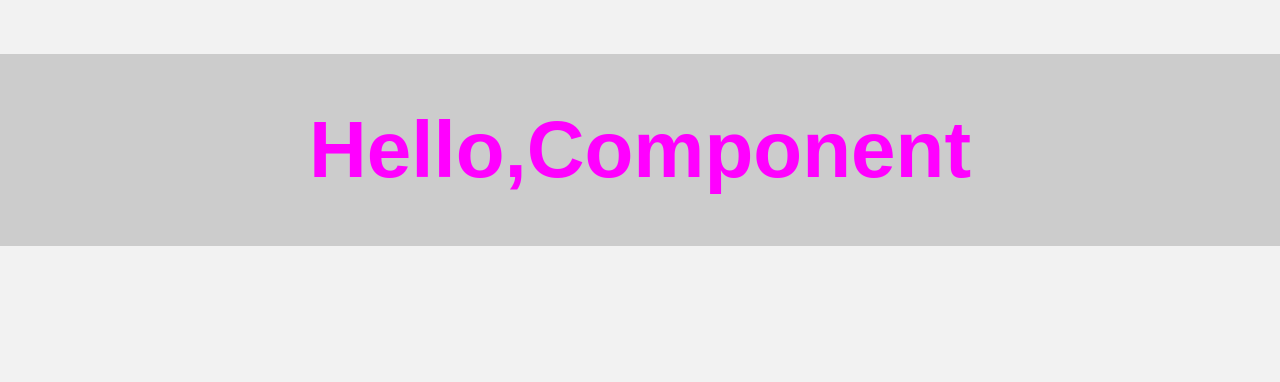
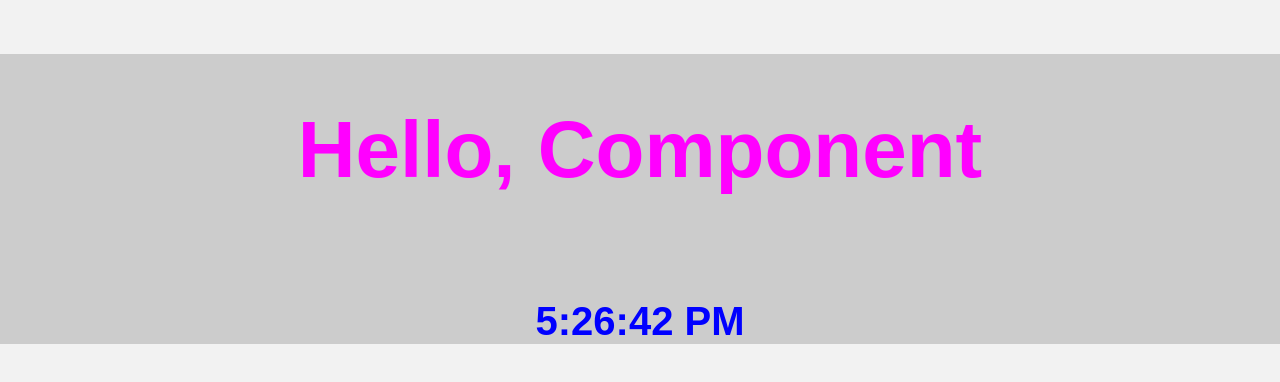
Before and after one commit to PacersCyc/webpack-practice, a React (Create React App) app: page / in a window 1280 px wide. Shown: the top 382 px of the page. Built offline with nearby package versions, Linux system fonts and the light colour scheme.

Commit message:
lifecycle

```diff
--- a/src/index.css
+++ b/src/index.css
@@ -15,3 +15,7 @@ body {
 	color:#f0f;
 	padding:50px;
 }
+#root h2{
+	font-size:40px;
+	color:blue;
+}
--- a/src/index.js
+++ b/src/index.js
@@ -1,7 +1,7 @@
 import React from 'react';
 import ReactDOM from 'react-dom';
 import './index.css';
-import App from './App';
+//import App from './App';
 import registerServiceWorker from './registerServiceWorker';
 import Welcome from './welcome'
 
--- a/src/welcome.js
+++ b/src/welcome.js
@@ -1,10 +1,36 @@
 import React from 'react'
 
 class Welcome extends React.Component {
-  render() {
-    //return <h1>Hello, Component</h1>;
-    return <h1>Hello,{this.props.name}</h1>
-  }
+	constructor(props){
+		super(props)
+		this.state = {
+			date: new Date()
+		}
+		setInterval(()=>{
+			this.setState({
+				date: new Date()
+			})
+		},1000)
+		console.log('初始化states和props')
+	}
+
+	componentWillMount(){
+		console.log('即将进行render')
+	}
+
+	render(){
+		console.log('正在render')
+		return (
+			<div>
+				<h1>Hello, {this.props.name}</h1>
+				<h2>{this.state.date.toLocaleTimeString()}</h2>
+			</div>
+		)
+	}
+
+	componentDidMount(){
+		console.log('已经挂载到页面里了')
+	}
 }
 
 export default Welcome
```
Also changed, not shown: 12 other files (tests, documents, lock files or other folders).
